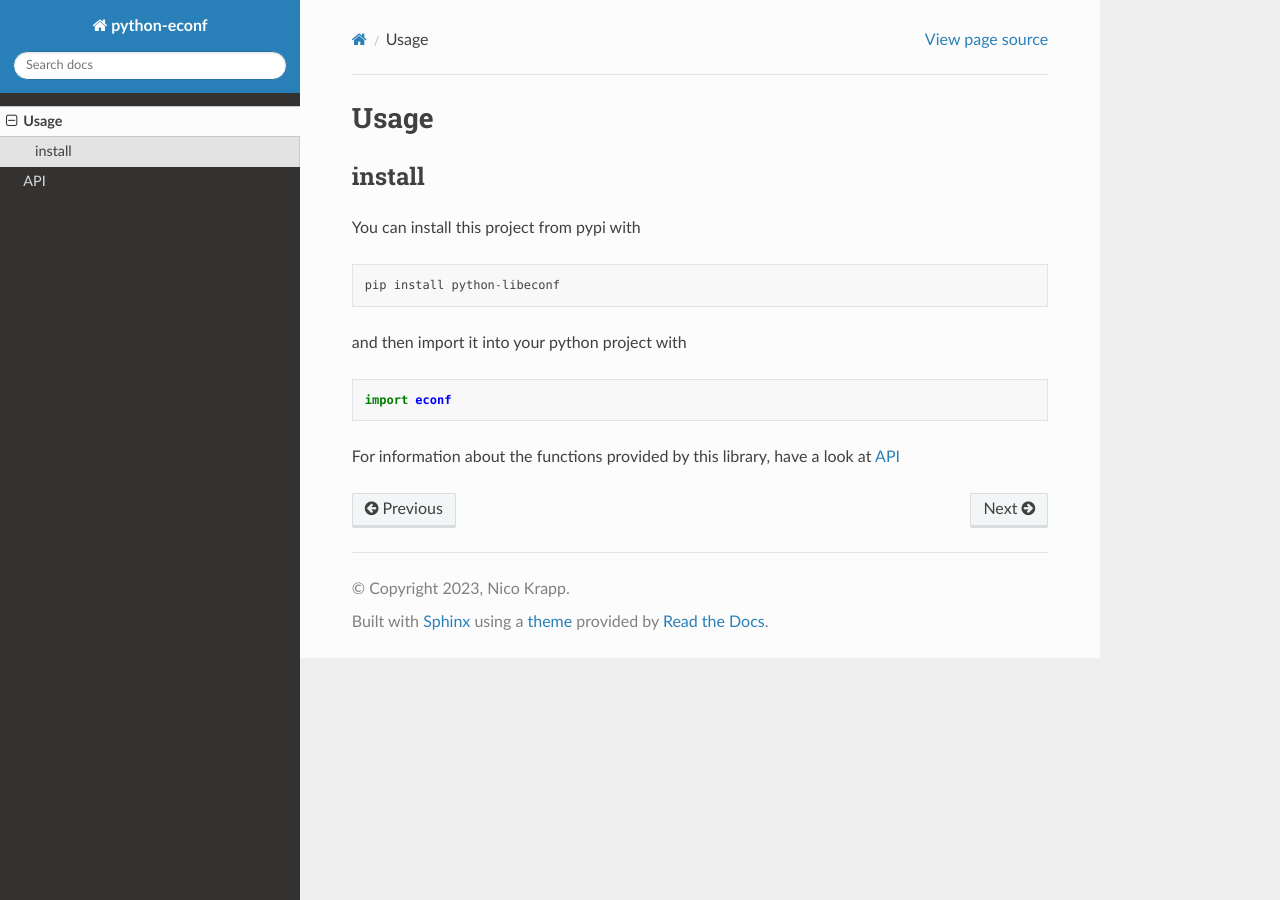
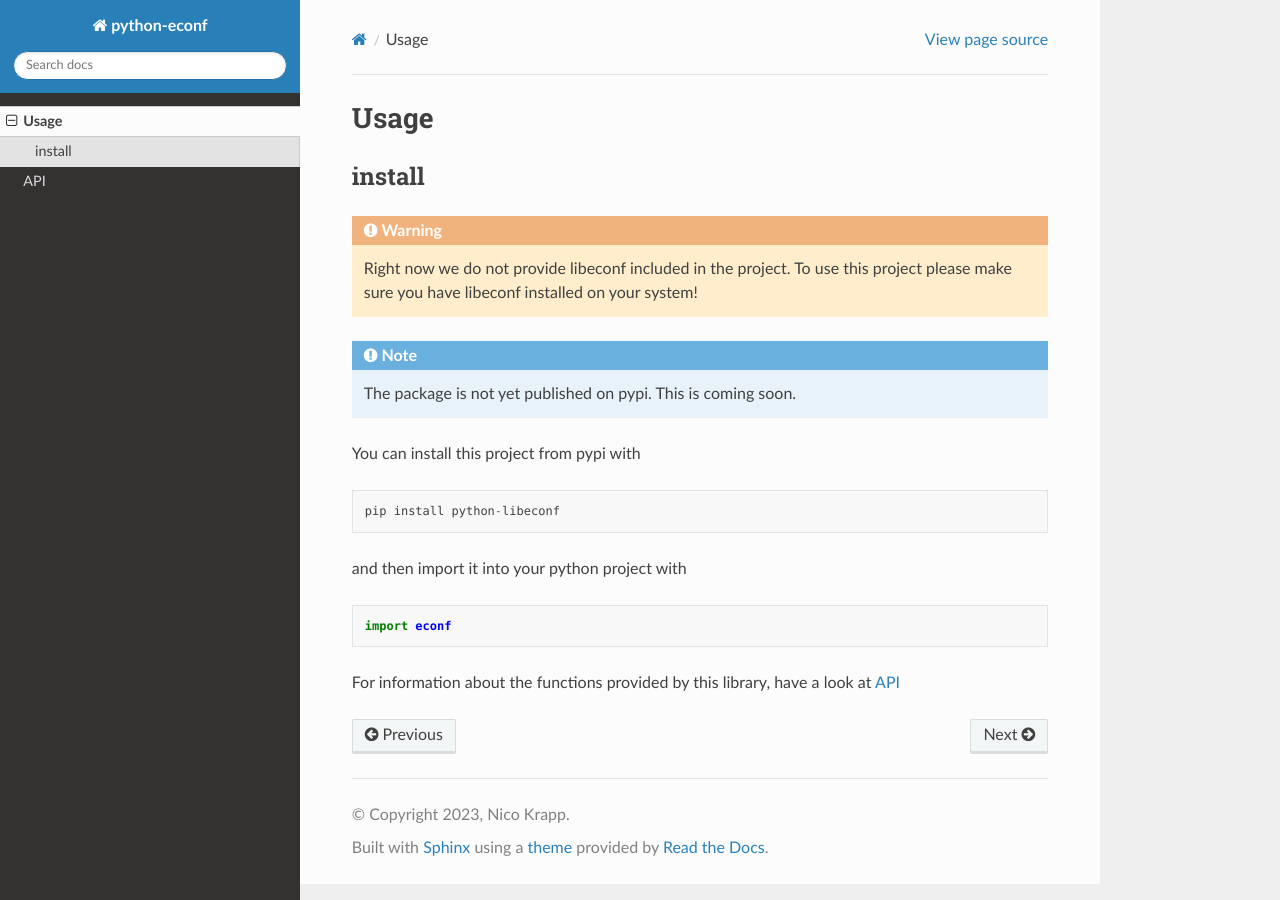
Before and after one commit to tiltingpenguin/python-libeconf, a Sphinx documentation site: the page built from docs/usage.rst, in a window 1280 px wide. Built offline with Sphinx 7.4.7 and the Read the Docs theme 2.0.0, drawn with Linux system fonts in a browser that asks for light colours.

```diff
--- a/docs/usage.rst
+++ b/docs/usage.rst
@@ -3,6 +3,12 @@ Usage
 
 install
 -------
+
+.. warning::
+    Right now we do not provide libeconf included in the project. To use this project please make sure you have libeconf installed on your system!
+
+.. note::
+    The package is not yet published on pypi. This is coming soon.
 
 You can install this project from pypi with
 
```
Also changed, not shown: README.md (+13 -1 lines), docs/conf.py (+12 -13 lines), 5 other files.
